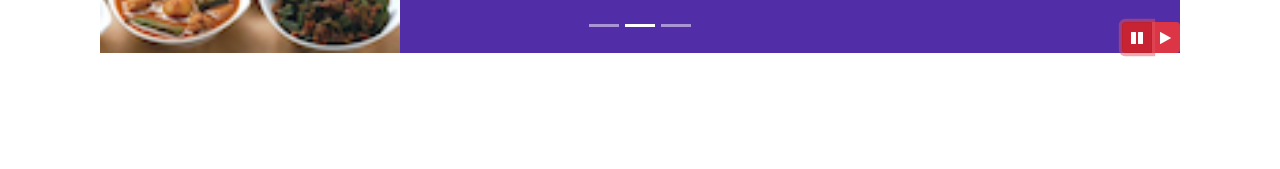
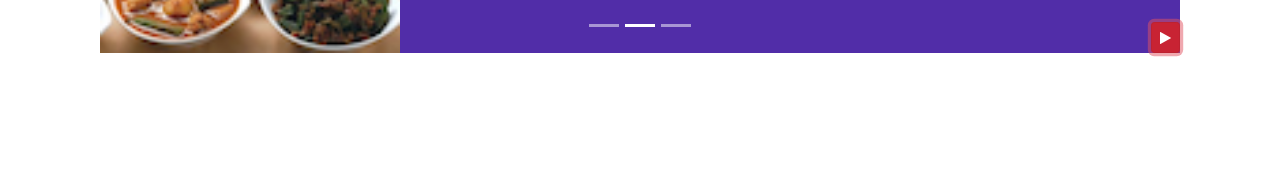
Before and after one commit to lokeshkeelisetti/BootstrapConfusion, a website: page index.html in a window 1280 px wide. Both pictures are taken after a click on the button 1137 px from the left and 668 px from the top of the page. Shown: the part 631-800 px from the top of the page. Drawn offline with nearby package versions, Linux system fonts and the light colour scheme.

Commit message:
More Bootstrap JQuery

```diff
--- a/index.html
+++ b/index.html
@@ -187,14 +187,9 @@
                     <a class="carousel-control-next" href="#mycarousel" role="button" data-slide="next">
                         <span class="carousel-control-next-icon"></span>
                     </a>
-                    <div class="btn-group" id="carouselButton">
-                        <button class="btn btn-danger btn-sm" id="carousel-pause">
-                            <span class="fa fa-pause"></span>
-                        </button>
-                        <button class="btn btn-danger btn-sm" id="carousel-play">
-                            <span class="fa fa-play"></span>
-                        </button>
-                    </div>
+                    <button class="btn btn-danger btn-sm" id="carouselButton">
+                        <span class="fa fa-pause"></span>
+                    </button>
                 </div>
             </div>
         </div>
@@ -297,11 +292,17 @@
     <script>
         $(document).ready(function(){
             $("#mycarousel").carousel({interval: 2000});
-            $("#carousel-pause").click(function(){
-                $("#mycarousel").carousel('pause');
-            });
-            $("#carousel-play").click(function(){
-                $('#mycarousel').carousel('cycle');
+            $("#carouselButton").click(function(){
+                if($("#carouselButton").children('span').hasClass("fa-pause")){
+                    $("#mycarousel").carousel("pause");
+                    $("#carouselButton").children('span').removeClass("fa-pause");
+                    $("#carouselButton").children('span').addClass("fa-play");
+                }
+                else{
+                    $("#mycarousel").carousel("cycle");
+                    $("#carouselButton").children('span').removeClass("fa-play");
+                    $("#carouselButton").children('span').addClass("fa-pause");
+                }
             });
         });
     </script>
```
